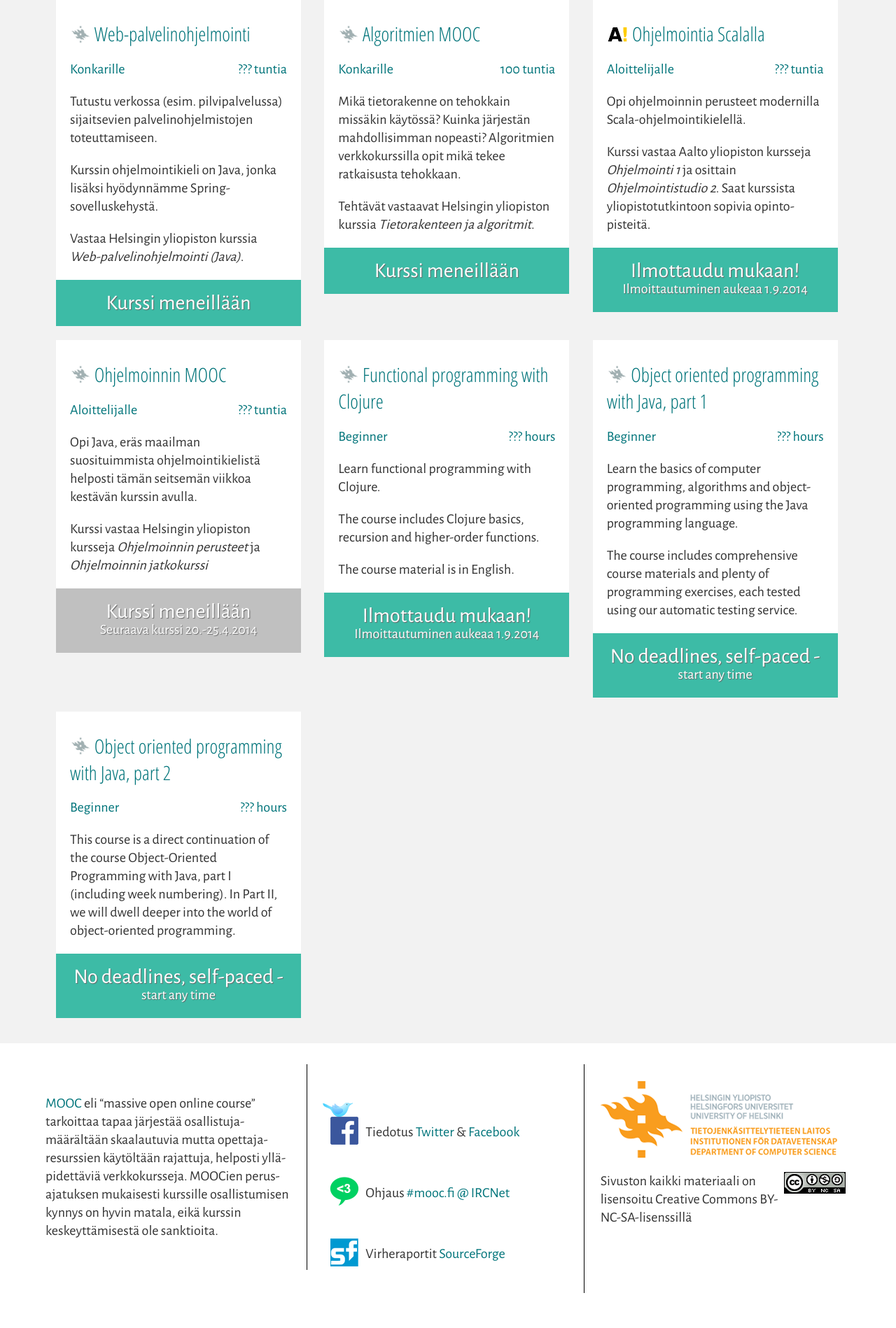
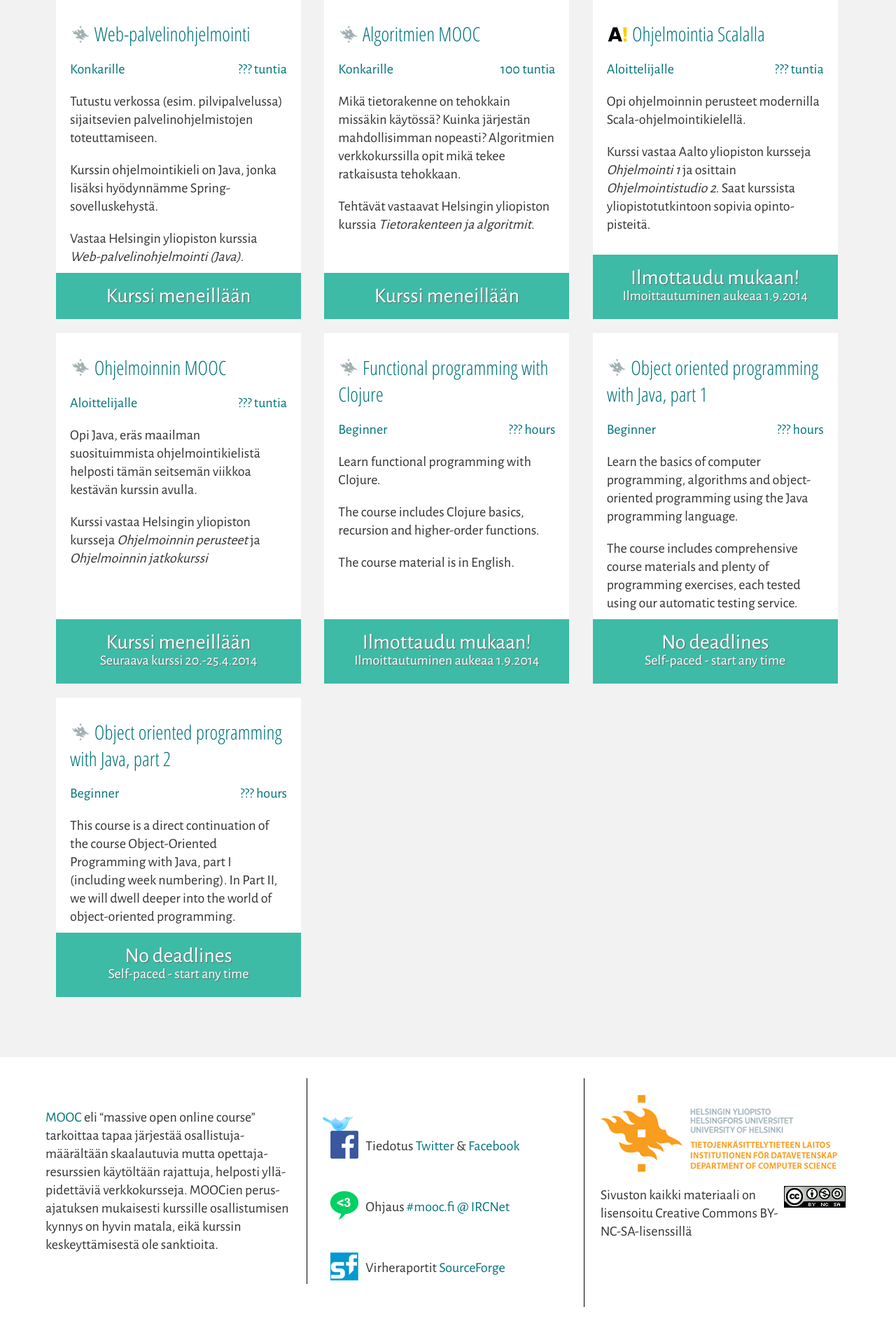
Before and after one commit to moocfi/moocfi.github.io, a PHP site: page /kurssit.html in a window 1280 px wide. Shown: the part 563-2461 px from the top of the page at 70% size. Before the commit the page ends 2411 px from the top, so only its background shows below. Run offline with PHP 8.4, Linux system fonts and the light colour scheme; some libraries are stand-ins or nearby versions.

Commit message:
Equals height magic for .item elements

```diff
--- a/kurssit.html
+++ b/kurssit.html
@@ -81,12 +81,13 @@
 						<section class="explanation">Ken tietää, ken arvaa</section>
 					</section>
 				</header>
-				<section>
+				<section class="description">
 					<p>Tutustu verkossa (esim. pilvipalvelussa) sijaitsevien palvelin&shy;ohjelmistojen toteuttamiseen.</p>
 					<p>Kurssin ohjelmointi&shy;kieli on Java, jonka lisäksi hyödynnämme Spring-sovelluskehystä.</p>
 
 					<p>Vastaa Helsingin yliopiston kurssia <em>Web-palvelin&shy;ohjelmointi (Java)</em>.</p>
-
+				</section>
+				<section class="call_to_action">
 					<a class="call_to_action" href="http://mooc.cs.helsinki.fi/wepa">
 						Kurssi meneillään
 					</a>
@@ -111,12 +112,13 @@
 						<section class="explanation">Itse tehtävien rooli aika-arviosta on suhteellisen vähäinen, arviolta 25h. Eniten aikaa vie materiaalin opiskelu.</section>
 					</section>
 				</header>
-				<section>
+				<section class="description">
 					<p>Mikä tietorakenne on tehokkain missäkin käytössä? Kuinka järjestän mahdollisimman nopeasti? Algoritmien verkko&shy;kurssilla opit mikä tekee ratkaisusta tehokkaan.</p>
 
 					<p>Tehtävät vastaavat Helsingin yliopiston kurssia <em>Tieto&shy;rakenteen ja algoritmit</em>.</p>
-
-					<a class="call_to_action" href="http://mooc.cs.helsinki.fi/wepa">
+				</section>
+				<section class="call_to_action">
+					<a  href="http://mooc.cs.helsinki.fi/wepa">
 						Kurssi meneillään
 					</a>
 				</section>
@@ -141,12 +143,13 @@
 						<section class="explanation">Ken tietää, ken arvaa.</section>
 					</section>
 				</header>
-				<section>
+				<section class="description">
 					<p>Opi ohjelmoinnin perusteet modernilla Scala-ohjelmointi&shy;kielellä.</p>
 
 					<p>Kurssi vastaa Aalto yliopiston kursseja <em>Ohjelmointi 1</em> ja osittain <em>Ohjelmointistudio 2</em>. Saat kurssista yliopisto&shy;tutkintoon sopivia opinto&shy;pisteitä.</p>
-
-					<a class="call_to_action" href="http://mooc.aalto.fi/ohjelmointi/">
+				</section>
+				<section class="call_to_action">
+					<a  href="http://mooc.aalto.fi/ohjelmointi/">
 						Ilmottaudu mukaan!<br>
 						Ilmoittautuminen aukeaa 1.9.2014
 					</a>
@@ -170,11 +173,12 @@
 						<section class="explanation">Ken tietää, ken arvaa.</section>
 					</section>
 				</header>
-				<section>
+				<section class="description">
 					<p>Opi Java, eräs maailman suosituimmista ohjelmointi&shy;kielistä helposti tämän seitsemän viikkoa kestävän kurssin avulla.</p>
 					<p>Kurssi vastaa Helsingin yliopiston kursseja <em>Ohjelmoinnin perusteet</em> ja <em>Ohjelmoinnin jatkokurssi</em></p>
-
-					<a class="call_to_action not_now" href="http://mooc.cs.helsinki.fi/2014-ohjelmointi">
+				</section>
+				<section class="call_to_action not_now">
+					<a  href="http://mooc.cs.helsinki.fi/2014-ohjelmointi">
 						Kurssi meneillään<br>
 						Seuraava kurssi 20.-25.4.2014
 					</a>
@@ -198,11 +202,13 @@
 						<section class="explanation">Ken tietää, ken arvaa.</section>
 					</section>
 				</header>
-				<section>
+				<section class="description">
 					<p>Learn functional programming with Clojure.</p>
 					<p>The course includes Clojure basics, recursion and higher-order functions.</p>
 					<p>The course material is in English.</p>
-					<a href="http://mooc.cs.helsinki.fi/clojure" class="call_to_action">
+				</section>
+				<section class="call_to_action">
+					<a  href="http://mooc.cs.helsinki.fi/clojure">
 						Ilmottaudu mukaan! <br>
 						Ilmoittautuminen aukeaa 1.9.2014
 					</a>
@@ -226,13 +232,15 @@
 						<section class="explanation">Who knows</section>
 					</section>
 				</header>
-				<section>
+				<section class="description">
 					<p>Learn the basics of computer programming, algorithms and object-oriented programming using the Java programming language.</p>
 
 					<p>The course includes comprehensive course materials and plenty of programming exercises, each tested using our automatic testing service.</p>
-
-					<a class="call_to_action" href="kurssisivu.html">
-						No deadlines, self-paced - start any time
+				</section>
+				<section class="call_to_action">
+					<a  href="kurssisivu.html">
+						No deadlines<br>
+						Self-paced - start any time
 					</a>
 				</section>
 			</article>
@@ -254,11 +262,13 @@
 						<section class="explanation">Who knows</section>
 					</section>
 				</header>
-				<section>
+				<section class="description">
 					<p>This course is a direct continuation of the course Object-Oriented Programming with Java, part I (including week numbering). In Part II, we will dwell deeper into the world of object-oriented programming.</p>
-
-					<a class="call_to_action" href="kurssisivu.html">
-						No deadlines, self-paced - start any time
+				</section>
+				<section class="call_to_action">
+					<a  href="kurssisivu.html">
+						No deadlines <br>
+						Self-paced - start any time
 					</a>
 				</section>
 			</article>
@@ -289,6 +299,51 @@
 		<script src="http://code.jquery.com/jquery-1.11.0.min.js"></script>
 
 		<script>
+			var equalheight = function(container) {
+
+				$('> .description', container).height('auto');
+
+				var rows = {};
+				var items = $(container);
+				items.each(function() {
+					var topPosition = $(this).position().top;
+					if(rows[topPosition] === undefined) {
+						rows[topPosition] = new Array();
+					}
+					rows[topPosition].push(this);
+				});
+				for (var row in rows) {
+					var rowMaxHeight = 0;
+					for (var i = 0; i < rows[row].length; i++) {
+						var item = rows[row][i];
+						if($(item).height() > rowMaxHeight) {
+							rowMaxHeight = $(item).height();
+						}
+					}
+					for (var i = 0; i < rows[row].length; i++) {
+						var item = rows[row][i];
+						var section = $('> .description', item);
+						section.height(
+							// The body text is increased by however much the
+							// total element height differs from the tallest element on the row.
+							section.height() + rowMaxHeight - $(item).height()
+						);
+					}
+				}
+
+			}
+
+			$(window).load(function() {
+				equalheight('.items .item:visible');
+			});
+
+
+			$(window).resize(function(){
+				equalheight('.items .item:visible');
+			});
+		</script>
+
+		<script>
 			$(document).ready(function () {
 
 				var menuButton = $('#menu_toggle');
@@ -301,7 +356,7 @@
 		</script>
 
 		<script>
-			function toggleCourses() {
+			toggleCourses = function() {
 				$('.item').each( function () {
 					var thisLang = $(this).attr('lang');
 					var langSelected = $('#lang_selector *[type=checkbox]:lang(' + thisLang + ')').prop('checked');
@@ -315,16 +370,20 @@
 
 			$('#lang_selector *').click(function () {
 				toggleCourses();
+				equalheight('.items .item:visible');
 			});
 
 			$('#difficulty_selector *').click(function () {
 				toggleCourses();
+				equalheight('.items .item:visible');
 			});
 
 			$(document).ready(function () {
-				if(window.location.search.contains('en')) {
+				if(window.location.search.indexOf('en') != -1) {
+					console.log("has 'en'");
 					$('#show_finnish').attr('checked', false);
-					$('#show_finnish').click();
+					toggleCourses();
+					equalheight('.items .item:visible');
 				}
 			});
 		</script>
--- a/mooc.css
+++ b/mooc.css
@@ -392,6 +392,8 @@ main > header > h1 {
 	background-color: white;
 	margin: 10px 15px;
 	padding: 20px;
+	padding-bottom: 0px;
+	position: relative;
 }
 
 .item > header {
@@ -461,31 +463,36 @@ main > header > h1 {
 	clear:both;
 }
 
-.call_to_action,
-.call_to_action:visited {
+.call_to_action {
+	margin-top: 10px;
+}
+
+.call_to_action a,
+.call_to_action a:visited {
+	width: 100%;
+	margin: 0px -20px 0px -20px;
 	color: white;
 	background-color: #3dbba6;
 	text-align: center;
 	padding: 20px;
 	display: block;
-	margin: 0 -20px -20px -20px;
 	text-shadow: #696969 1px 1px 1px;
 }
 
-.call_to_action:hover {
+.call_to_action a:hover {
 	background-color: #00747a;
 }
 
-.call_to_action:first-line {
+.call_to_action a:first-line {
 	font-size: 1.5em;
 }
 
-.not_now,
-.not_now:visited {
+.not_now a,
+.not_now: avisited {
 	background-color: #c0c0c0;
 }
 
-.not_now:hover {
+.not_now a:hover {
 	background-color: #c0c0c0;
 }
 
@@ -496,6 +503,7 @@ body > footer {
 	width: 100%;
 	background-color: white;
 	padding: 30px 0px;
+	margin-top: 50px;
 }
 
 body > footer > article {
```
